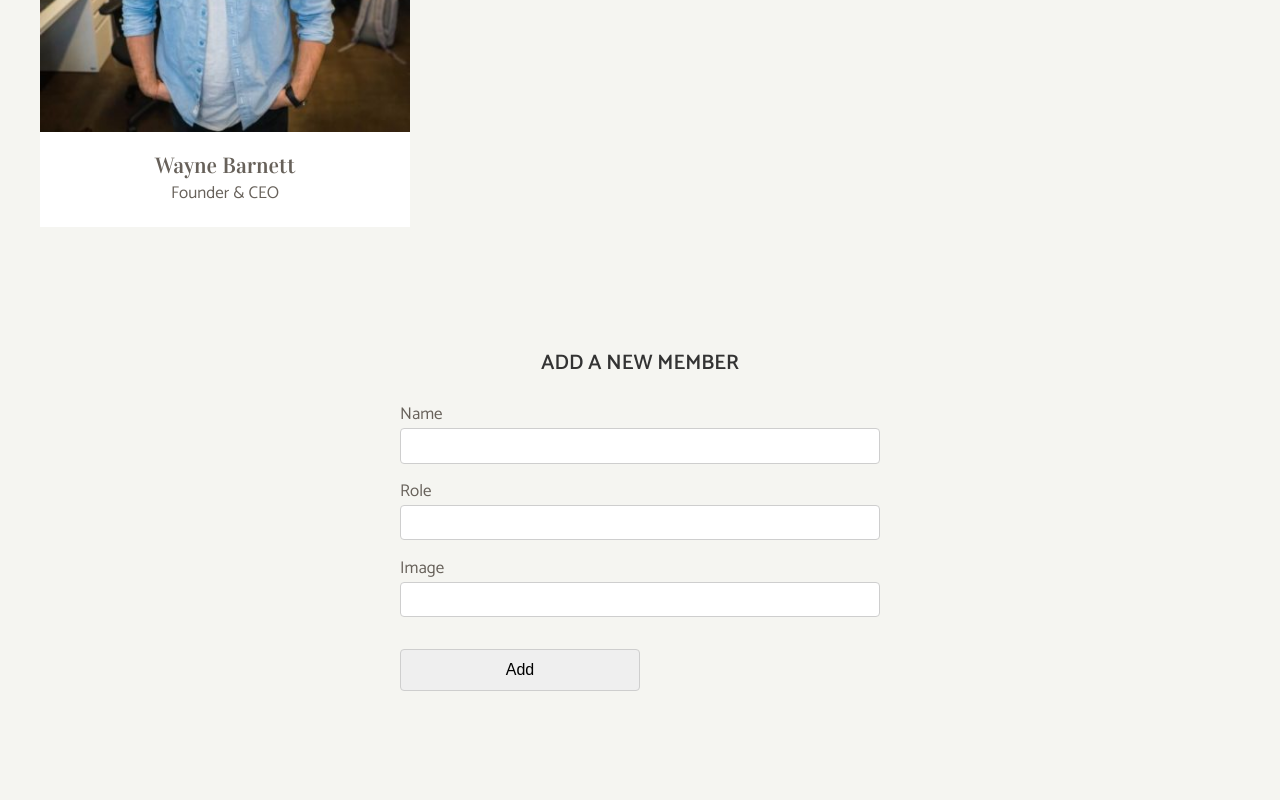
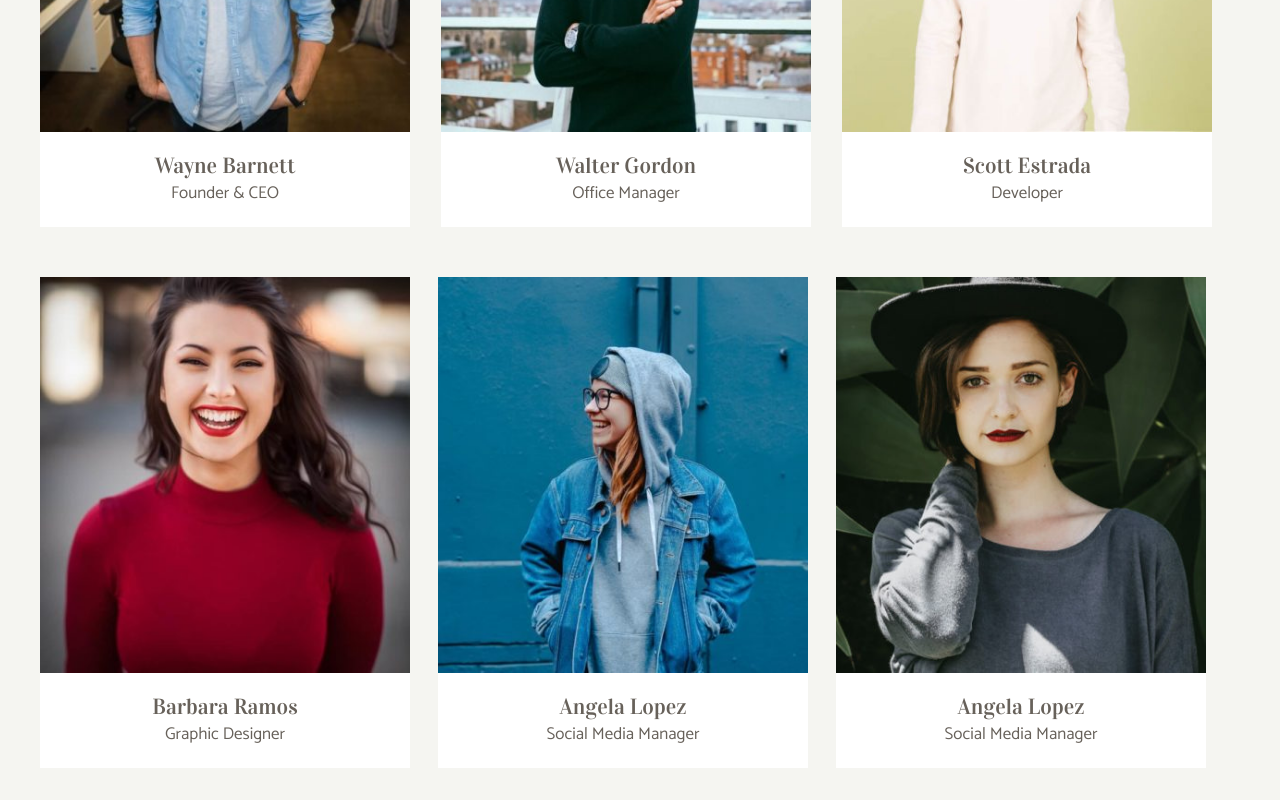
Before and after one commit to agostinopique/js-our-team, a plain HTML site: page our-team-base/index.html in a window 1280 px wide. Shown: the part 500-1300 px from the top of the page. Before the commit the page ends 1257 px from the top, so only its background shows below. Drawn offline with Linux system fonts and the light colour scheme.

Commit message:
Creato ciclo che stampa a schermo tutti i membri della collection;

```diff
--- a/our-team-base/index.html
+++ b/our-team-base/index.html
@@ -21,20 +21,8 @@
           consequat.
         </p>
         <div class="team-container">
-          <!-- Inseriamo inizialmente una card statica per stilarla e vedere l'effetto finale -->
 
-          <div class="team-card">
-            <div class="card-image">
-              <img
-                src="img/wayne-barnett-founder-ceo.jpg"
-                alt="Wayne Barnett"
-              />
-            </div>
-            <div class="card-text">
-              <h3>Wayne Barnett</h3>
-              <p>Founder & CEO</p>
-            </div>
-          </div>
+
         </div>
       </div>
     </section>
--- a/our-team-base/script.js
+++ b/our-team-base/script.js
@@ -9,6 +9,8 @@ Una volta definita la struttura dati, prendendo come riferimento la card di esem
 1. Creare una collection all'intrno del quale andare ad inserire tutti i dati di ogni membro del team,
 2.
 */
+
+const teamSection = document.querySelector('div.team-container');
 
 const teamMembers = [
     {
@@ -27,12 +29,33 @@ const teamMembers = [
         memberRole: 'Developer',
     },
     {
-        memberImg: './img/wayne-barnett-founder-console.jpg',
-        memberName: 'Wayne Barnett',
-        memberRole: 'Founder & CEO',
+        memberImg: './img/barbara-ramos-graphic-designer.jpg',
+        memberName: 'Barbara Ramos',
+        memberRole: 'Graphic Designer',
     },
     {
-        memberImg: './img/wayne-barnett-founder-console.jpg',
-        memberName: 'Wayne Barnett',
-        memberRole: 'Founder & CEO',
+        memberImg: './img/angela-lopez-social-media-manager.jpg',
+        memberName: 'Angela Lopez',
+        memberRole: 'Social Media Manager',
     },
+    {
+        memberImg: './img/angela-caroll-chief-editor.jpg',
+        memberName: 'Angela Lopez',
+        memberRole: 'Social Media Manager',
+    }
+];
+
+
+for(let key in teamMembers){
+    // console.log(teamMembers[key])
+    teamSection.innerHTML += `
+                            <div class="team-card">
+                                <div class="card-image">
+                                    <img src="${teamMembers[key].memberImg}" alt="${teamMembers[key].memberName}"/>
+                                </div>
+                                <div class="card-text">
+                                    <h3>${teamMembers[key].memberName}</h3>
+                                    <p>${teamMembers[key].memberRole}</p>
+                                </div>
+                            </div>`
+}
```
